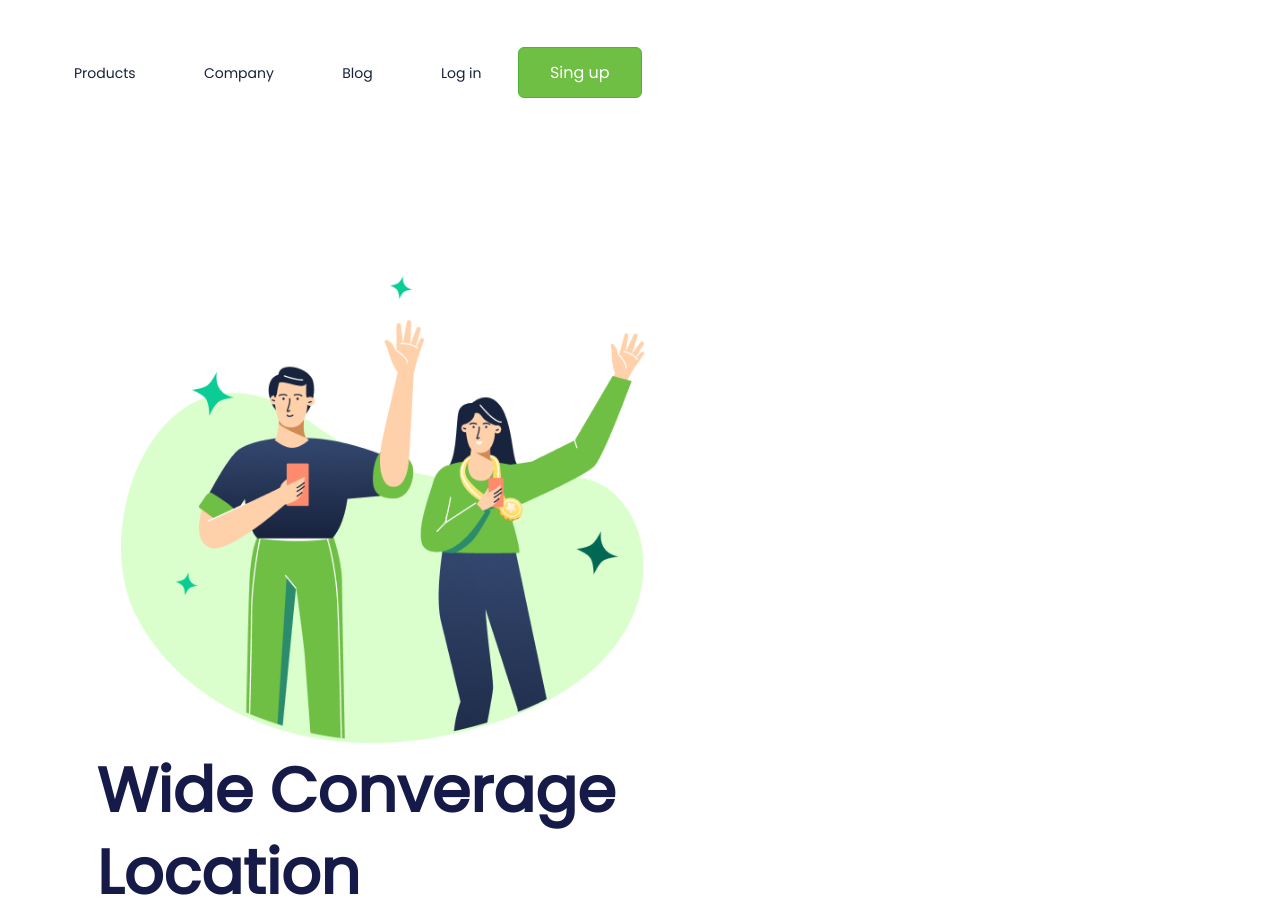
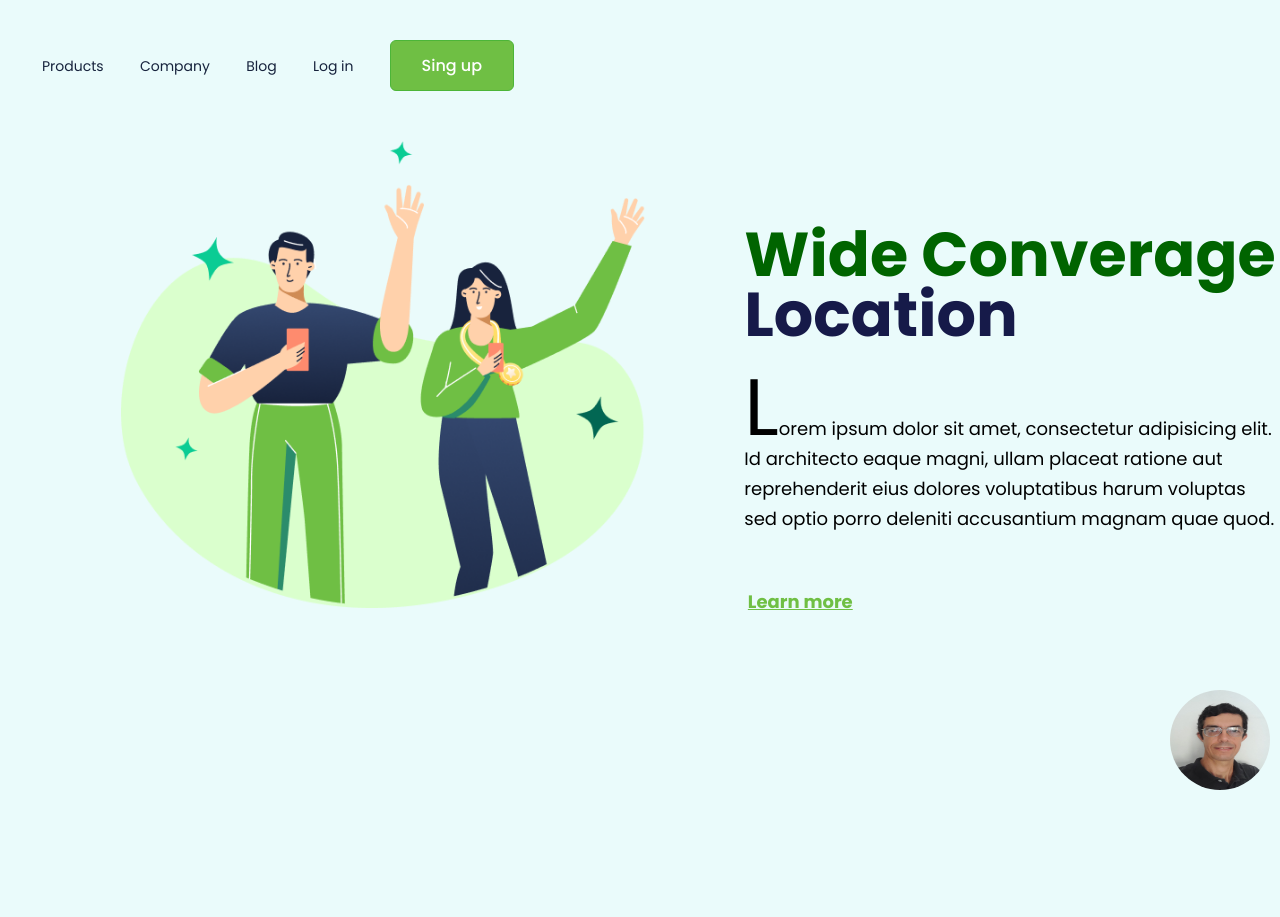
Before and after one commit to Danielferrazdev/projeto-03-wide-coverage, a plain HTML site: page index.html in a window 1280 px wide. Shown: the top 917 px of the page. After the commit the page ends 800 px from the top, so only its background shows below. Drawn offline with Linux system fonts and the light colour scheme.

Commit message:
versao-02

```diff
--- a/index.html
+++ b/index.html
@@ -6,15 +6,17 @@
     <meta name="viewport" content="width=device-width, initial-scale=1.0">
     <title>job-03 - wide</title>
     <link rel="stylesheet" href="styles.css">
+<!--
     <link href='https://fonts.googleapis.com/css?family=Poppins' rel='stylesheet'>
+-->
 </head>
 
 <body>
     <header>
-        <a class="link-header">Products</a>
-        <a class="link-header">Company</a>
-        <a class="link-header">Blog</a>
-        <a class="link-header">Log in</a>
+        <a class="link-menu">Products</a>
+        <a class="link-menu">Company</a>
+        <a class="link-menu">Blog</a>
+        <a class="link-menu">Log in</a>
         <button class="button-header">Sing up</button>
     </header>
     <main>
@@ -27,6 +29,7 @@
             quod.</p>
             <button class="button-main"><u>Learn more</u></button>
         </section>
+        <img  class="button-tell-me" src="./img/tell-me.jpeg" alt="Fale-com-daniel">
     </main>
 </body>
 
--- a/styles.css
+++ b/styles.css
@@ -1,19 +1,28 @@
+@import url('https://fonts.googleapis.com/css2?family=Poppins:wght@400;500;700&display=swap');
+
+
 * {
     font-family: "Poppins", sans-serif;
     margin: 0;
     padding: 0;
     box-sizing: border-box;
+    background-color: rgb(234, 251, 251);
 }
 header {
-    margin: 47px 0 178px 42px;
+    margin: 40px 0 50px 42px;
+    position: sticky;
+    /* deixa a barra de menu fixa,
+    quando rola a página */
+    top: 0; /* determina quando vai ficar fixo */
 }
-.link-header {
-    font-weight: 400px;
+.link-menu {
+    font-weight: 400;
     font-size: 14px;
-    line-height: 100%;
+    line-height: 21%;
+    text-align: center;
     color: rgba(23, 35, 61, 1);
     cursor: pointer;
-    margin: 32px;
+    margin-right: 32px;
 }
 .button-header {
     width: 124px;
@@ -28,6 +37,13 @@ header {
     cursor: pointer;
 }
 
+.button-header:hover { /* pseudo classe */
+       border: 1px solid rgba(76, 181, 56, 1);
+    background-color: rgb(255, 255, 255);
+    color:  rgba(111, 191, 68, 1);
+    font-weight: bolder;
+}
+
 .logo-image {
     width: 534px;
     height: 467px;
@@ -37,35 +53,58 @@ header {
 
 section {
     display: inline-block;
-    margin-left: 96.83px;
+    margin-left: 85px;
+    width: 535px;
 }
 
 h1 {
     color: rgba(22, 26, 73, 1);
     font-weight: 700px;
     font-size: 62px;
-    line-height: 82px;
-    width: 582px;
+    line-height: 60px;
+
+}
+h1::first-line { /* pseudo elemento */
+    color: darkgreen;
 }
 
 p {
     font-weight: 400;
     font-size: 18px;
-    line-height: 33px;
-    width: 493px;
+    line-height: 30px;
+
     margin-top: 47px;
     margin-bottom: 55px;
+}
+
+p::first-letter { /* pseudo elemento */
+
+    font-size: 80px;
 }
 
 .button-main {
     width: 112px;
     height: 27px;
-    background: none;
+    background: transparent;
     border: none;
     color: rgba(111, 191, 68, 1);
-    font-weight: 500;
+    font-weight: 700;
     font-size: 18px;
     line-height: 100%;
     cursor: pointer;
 
 }
+.button-tell-me {
+    position: fixed;
+    bottom: 10px;
+    right: 10px;
+    border-radius: 500px;
+    width: 100px;
+    height: 100px;
+    cursor: pointer;
+}
+
+.button-tell-me:hover { /* pseudo classe */
+    width: 150px;
+    height: 150px;
+}
```
Also changed, not shown: img/tell-me.jpeg (added), 1 other file.
